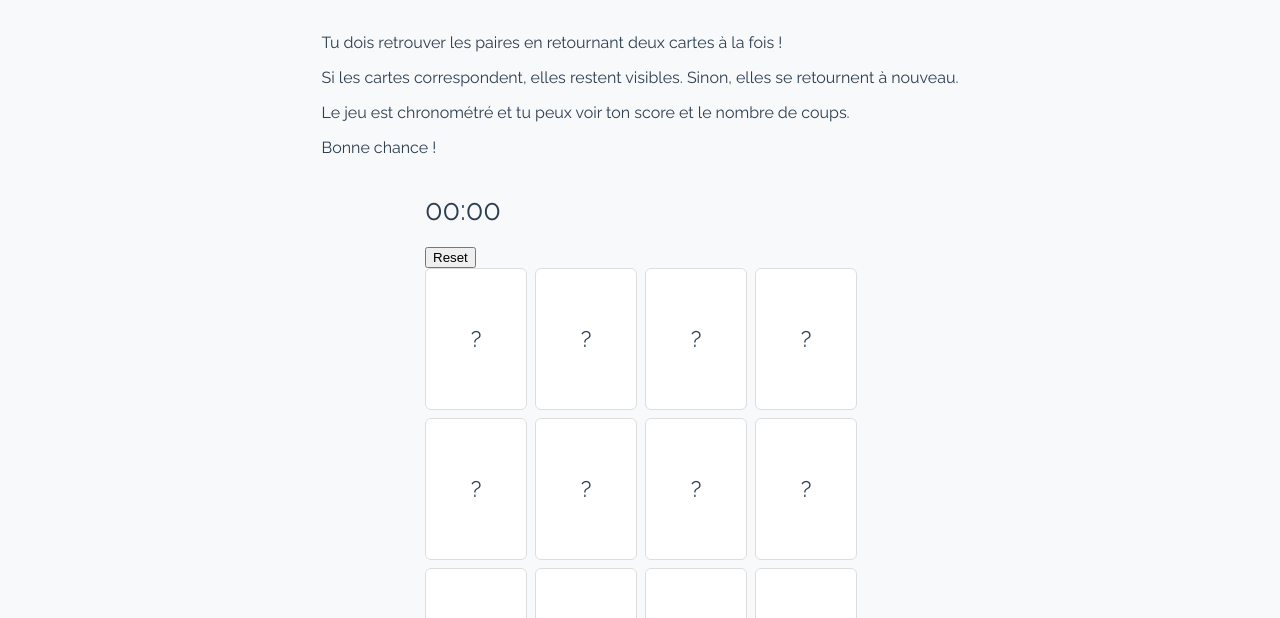
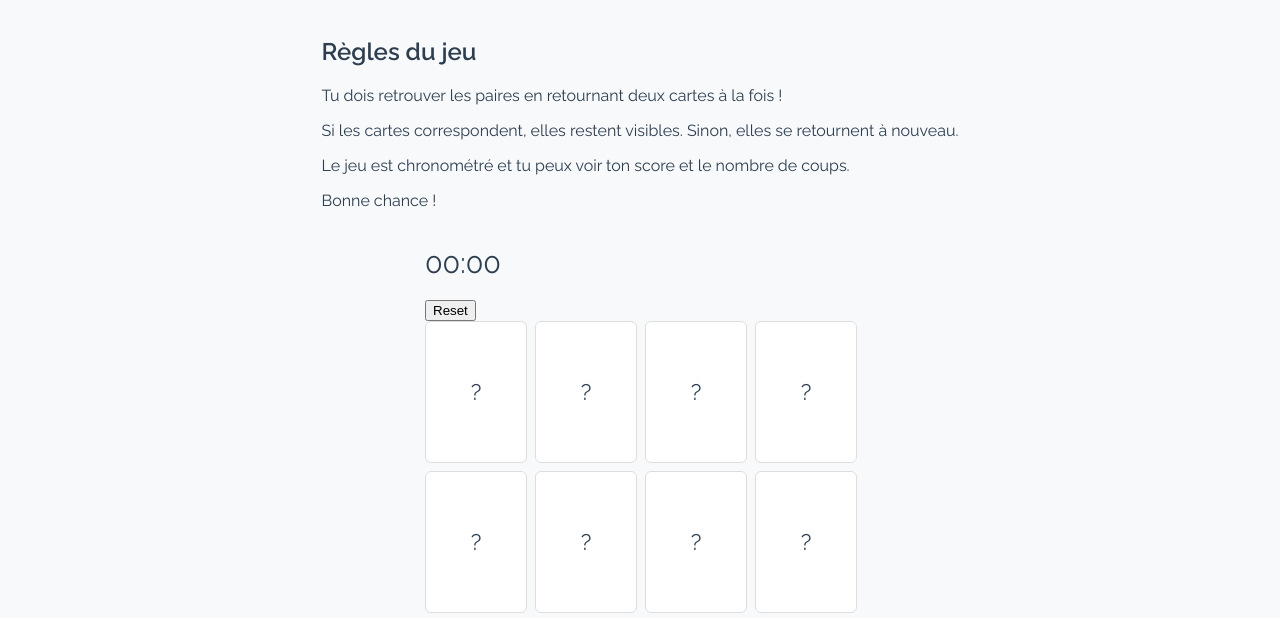
Before and after one commit to IDGHIM/Memory-Game, a plain HTML site: page index.html in a window 1280 px wide. Shown: the part 163-781 px from the top of the page. Drawn offline with Linux system fonts and the light colour scheme.

Commit message:
Ajout de section

```diff
--- a/index.html
+++ b/index.html
@@ -25,8 +25,14 @@
     </header>
 
     <div id="elements-div">
+      <section id="title-section">
         <div id="title-div">
           <h1>Jeu de mémoire</h1>
+        </div>
+      </section>
+      <section id="description-section">
+        <div id="description-title-div">
+          <h2>Règles du jeu</h2>
         </div>
         <div id="description-div">
           <p>Tu dois retrouver les paires en retournant deux cartes à la fois !</p>
@@ -34,6 +40,8 @@
           <p>Le jeu est chronométré et tu peux voir ton score et le nombre de coups.</p>
           <p>Bonne chance !</p>
         </div>
+      </section>
+      <section id="game-section">
         <div id="game-div">
           <div id="chrono">00:00</div>
           <div id="buttons">
@@ -46,6 +54,7 @@
             <div>Meilleur score : <span id="best-score">--</span></div>
           </div>
         </div>
+      </section>
       </div>
     <footer>
       <div id="footer-content">
```
Lines whose indentation alone changed are shown as unchanged.
